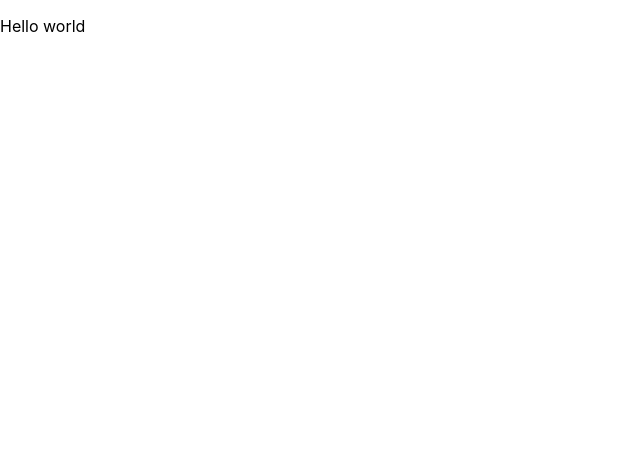
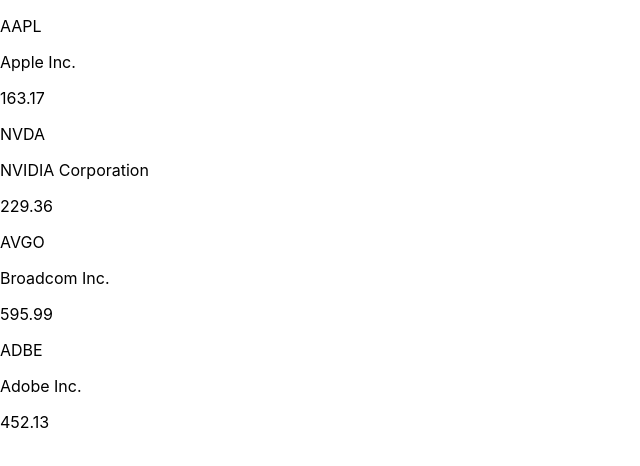
Before and after one commit to matovu-farid/stocks-app, a React (Create React App) app: page / in a window 1280 px wide. Shown: the top 466 px of the page, without its empty margins (0-640 px from the left). Built offline with nearby package versions, Linux system fonts and the light colour scheme.

Commit message:
Render dummy data

```diff
--- a/src/App.css
+++ b/src/App.css
@@ -1,39 +1,7 @@
-.App {
-  text-align: center;
+li {
+  list-style-type: none;
 }
 
-.App-logo {
-  height: 40vmin;
-  pointer-events: none;
+ul {
+  padding-left: 0;
 }
-
-@media (prefers-reduced-motion: no-preference) {
-  .App-logo {
-    animation: App-logo-spin infinite 20s linear;
-  }
-}
-
-.App-header {
-  background-color: #282c34;
-  min-height: 100vh;
-  display: flex;
-  flex-direction: column;
-  align-items: center;
-  justify-content: center;
-  font-size: calc(10px + 2vmin);
-  color: white;
-}
-
-.App-link {
-  color: #61dafb;
-}
-
-@keyframes App-logo-spin {
-  from {
-    transform: rotate(0deg);
-  }
-
-  to {
-    transform: rotate(360deg);
-  }
-}
--- a/src/pages/Homepage/Homepage.js
+++ b/src/pages/Homepage/Homepage.js
@@ -1,3 +1,38 @@
-const Homepage = () => <p>Hello world</p>;
-
+const data = [
+  {
+    symbol: 'AAPL',
+    companyName: 'Apple Inc.',
+    price: 163.1700,
+  },
+  {
+    symbol: 'NVDA',
+    companyName: 'NVIDIA Corporation',
+    price: 229.3600,
+  },
+  {
+    symbol: 'AVGO',
+    companyName: 'Broadcom Inc.',
+    price: 595.9900,
+  },
+  {
+    symbol: 'ADBE',
+    companyName: 'Adobe Inc.',
+    price: 452.1300,
+  },
+];
+const Homepage = () => (
+  <ul>
+    {
+      data.map(({ symbol, companyName, price }) => (
+        <li key={symbol}>
+          <div>
+            <p>{symbol}</p>
+            <p>{companyName}</p>
+            <p>{price}</p>
+          </div>
+        </li>
+      ))
+    }
+  </ul>
+);
 export default Homepage;
```
